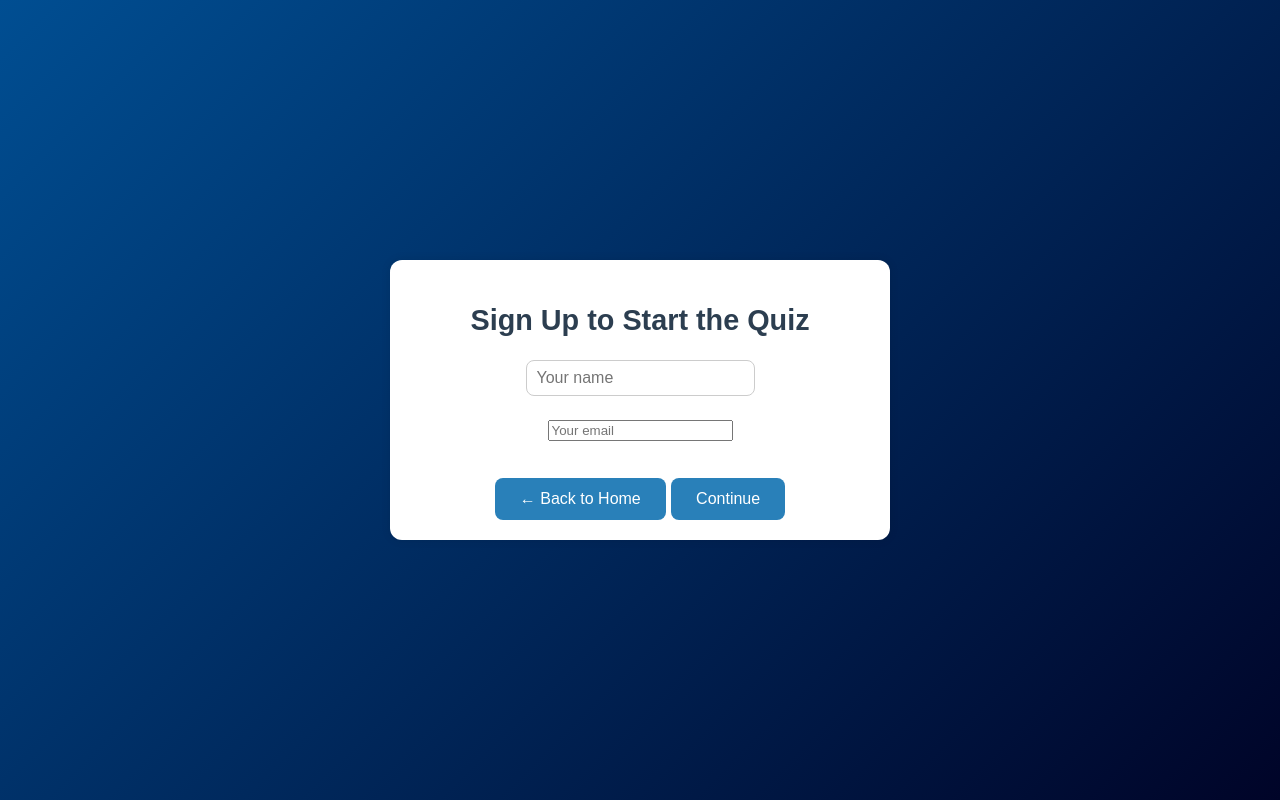
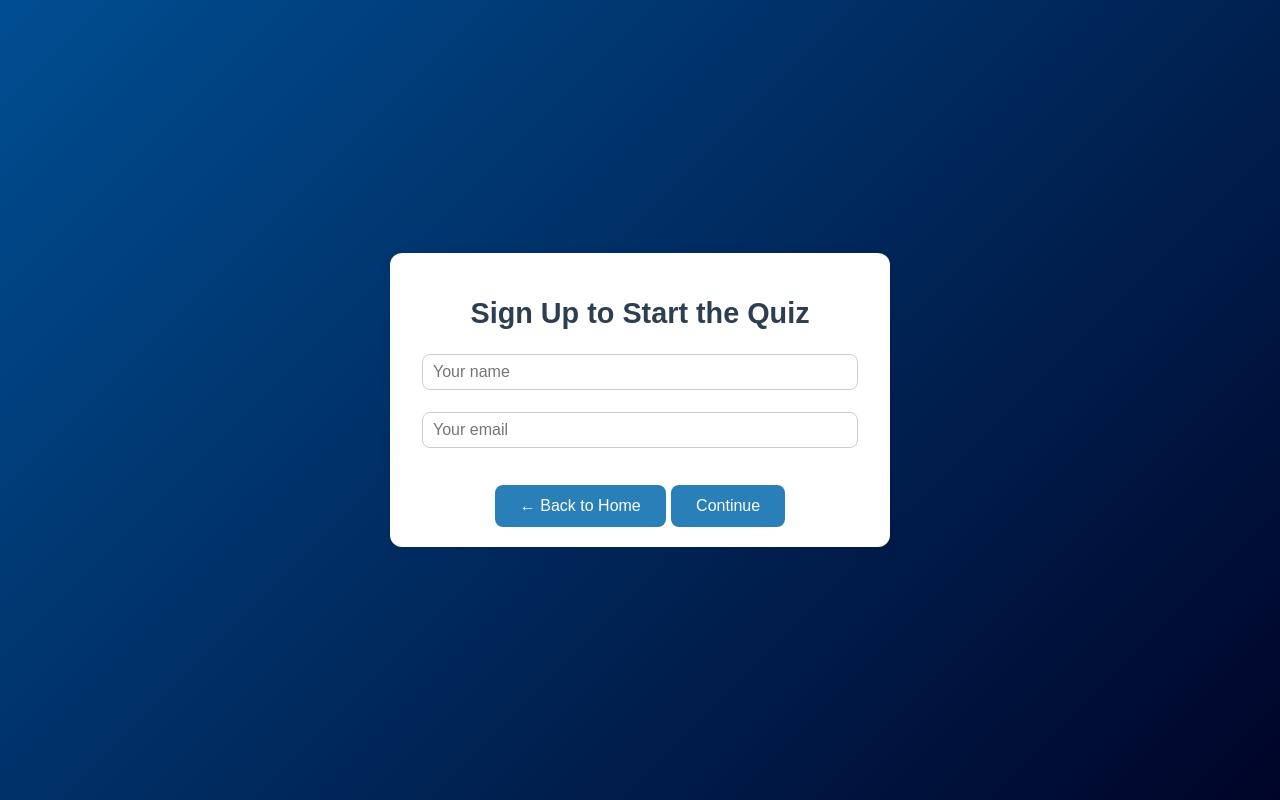
Before and after one commit to SahalHarunani/quiz-game, a plain HTML site: page index.html in a window 1280 px wide. Both pictures are taken after a click on the button "Start the Challenge". Drawn offline with Linux system fonts and the light colour scheme.

Commit message:
Update index.html

```diff
--- a/index.html
+++ b/index.html
@@ -40,6 +40,14 @@
   text-align: center;
   font-size: 1.2rem;
 }
+	  .hidden { display: none; }
+  input[type="text"], input[type="email"] {
+    padding: 8px 10px;
+    font-size: 16px;
+    border-radius: 8px;
+    border: 1px solid #ccc;
+    width: 90%;
+  }
 
     @keyframes fadeIn {
       from { opacity: 0; transform: translateY(20px); }
```
